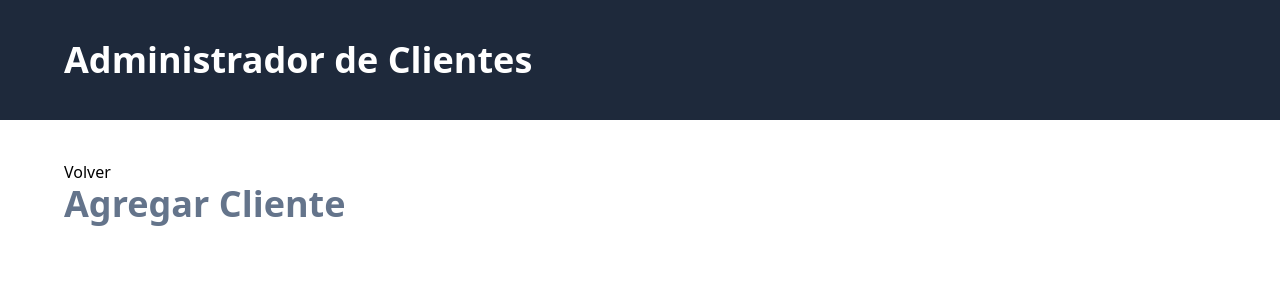
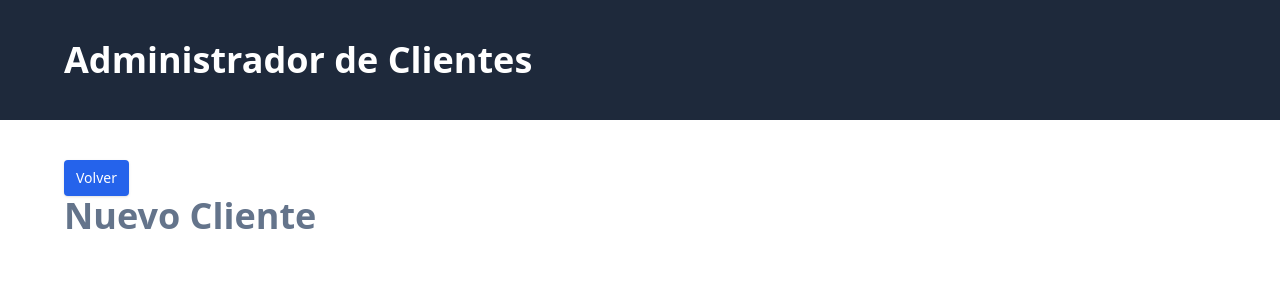
Before and after one commit to Joshjavy/CRM-vue, a Vue app: page /agregar-cliente in a window 1280 px wide. Shown: the top 300 px of the page. Built offline with nearby package versions, Linux system fonts and the light colour scheme.

Commit message:
188. Añadiendo Links para poder navegar a lo largo de diferentes páginas

```diff
--- /dev/null
+++ b/src/components/UI/RouterLink.vue
@@ -0,0 +1,17 @@
+<script setup>
+    import  { RouterView} from 'vue-router'
+    defineProps({
+        to:{
+            type:String
+        }
+    });
+</script>
+<template>
+    <RouterLink :to="{name: to}"
+        class="block md:inline-block rounded bg-blue-600 py-2 px-3 text-white text-sm shadow hover:bg-blue-500"
+    >
+        <slot>
+
+        </slot>
+    </RouterLink>
+</template>
--- a/src/router/index.js
+++ b/src/router/index.js
@@ -1,5 +1,6 @@
 import { createRouter, createWebHistory } from 'vue-router'
 import Inicio from '../views/ClientesView.vue'
+
 const router = createRouter({
   history: createWebHistory(import.meta.env.BASE_URL),
   routes: [
--- a/src/views/ClientesView.vue
+++ b/src/views/ClientesView.vue
@@ -1,10 +1,10 @@
 <script setup>
-    import { RouterLink } from "vue-router"
+    import RouterLink from '@/components/UI/RouterLink.vue';
 </script>
 <template>
     <div>
         <div>
-            <RouterLink :to="{name:'agregar-cliente'}">Agregar Cliente</RouterLink>
+            <RouterLink to="agregar-cliente">Agregar Cliente</RouterLink>
         </div>
         <h1 class="text-4xl font-extrabold text-slate-500">Clientes</h1>
     </div>
--- a/src/views/NuevoClienteView.vue
+++ b/src/views/NuevoClienteView.vue
@@ -1,12 +1,11 @@
 <script setup>
-    import { RouterLink } from "vue-router"
+    import RouterLink from '@/components/UI/RouterLink.vue';
 </script>
-
 <template>
     <div>
         <div>
-            <RouterLink :to="{name:'inicio'}">Volver</RouterLink>
+            <RouterLink to="inicio">Volver</RouterLink>
         </div>
-        <h1 class="text-4xl font-extrabold text-slate-500">Agregar Cliente</h1>
+        <h1 class="text-4xl font-extrabold text-slate-500">Nuevo Cliente</h1>
     </div>
 </template>
```
